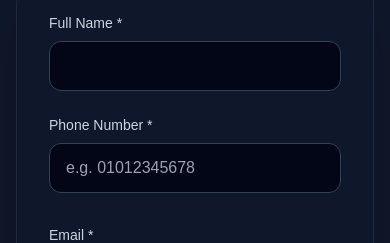
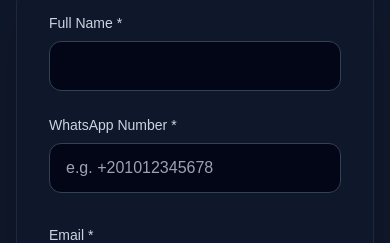
Before and after one commit to YoussefHabil/y-talenteer-app, a Next.js app: page /apply/candidate in a window 390 px wide. Shown: the part 465-708 px from the top of the page. Built offline with nearby package versions, Linux system fonts and the light colour scheme.

Commit message:
feat: simplified phone validation to allow international whatsapp numbers

```diff
--- a/src/app/apply/candidate/page.tsx
+++ b/src/app/apply/candidate/page.tsx
@@ -97,8 +97,8 @@ function CandidateForm() {
                     <input required type="text" value={formData.fullName} onChange={e => setFormData({ ...formData, fullName: e.target.value })} className="w-full bg-slate-950 border border-slate-700 rounded-xl px-4 py-3 text-white focus:outline-none focus:ring-2 focus:ring-gold-500 transition" />
                 </div>
                 <div>
-                    <label className="block text-sm font-medium text-slate-300 mb-2">Phone Number *</label>
-                    <input required type="tel" pattern="^01[0125][0-9]{8}$" maxLength={11} title="Please enter a valid 11-digit Egyptian phone number starting with 01" placeholder="e.g. 01012345678" value={formData.phone} onChange={e => setFormData({ ...formData, phone: e.target.value })} className="w-full bg-slate-950 border border-slate-700 rounded-xl px-4 py-3 text-white focus:outline-none focus:ring-2 focus:ring-gold-500 transition" />
+                    <label className="block text-sm font-medium text-slate-300 mb-2">WhatsApp Number *</label>
+                    <input required type="text" placeholder="e.g. +201012345678" value={formData.phone} onChange={e => setFormData({ ...formData, phone: e.target.value })} className="w-full bg-slate-950 border border-slate-700 rounded-xl px-4 py-3 text-white focus:outline-none focus:ring-2 focus:ring-gold-500 transition" />
                 </div>
             </div>
 
```
